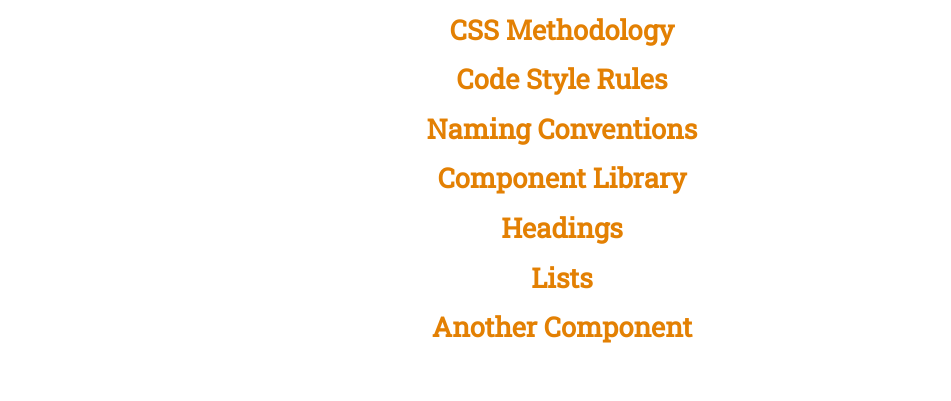
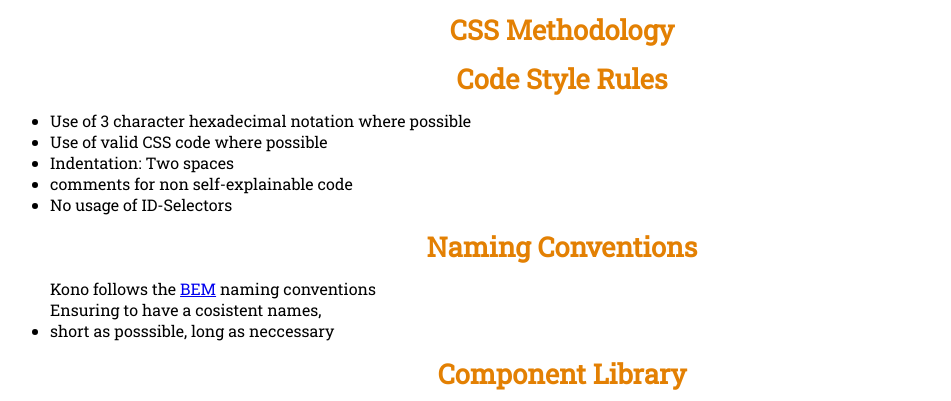
Before and after one commit to lukasseiwald/Styleguide, a website: page src/index.html in a window 1280 px wide. Shown: the part 1425-1826 px from the top of the page, without its empty margins (78-1029 px from the left). Drawn offline with Linux system fonts and the light colour scheme.

Commit message:
methodology started

```diff
--- a/src/index.html
+++ b/src/index.html
@@ -121,9 +121,39 @@
       <h1>CSS Methodology</h1>
       <section id="code-style-rules">
           <h1>Code Style Rules</h1>
+          <ul>
+            <li>
+              Use of 3 character hexadecimal notation where possible
+            </li>
+            <li>
+              Use of valid CSS code where possible
+            </li>
+            <li>
+              Indentation: Two spaces
+            </li>
+            <li>
+              comments for non self-explainable code
+            </li>
+            <li>
+              No usage of ID-Selectors
+            </li>
+          </ul>
+
+
       </section>
       <section id="naming-conventions">
           <h1>Naming Conventions</h1>
+          <p>
+            Kono follows the <a href="http://getbem.com/naming/">BEM</a> naming conventions <br/>
+            Ensuring to have a cosistent names,
+          </p>
+            <ul>
+
+              <li>
+                short as posssible, long as neccessary
+              </li>
+
+            </ul>
       </section>
   </section>
 
--- a/src/style.css
+++ b/src/style.css
@@ -186,7 +186,6 @@ footer ul li{
   margin-left: 70%;
   margin-top: 5em;
   margin-bottom: 10em;
-  cursor: pointer;
 }
 
 #MainButton{
@@ -194,6 +193,7 @@ footer ul li{
   width: 10em;
   z-index: 100;
   height: 10em;
+  cursor: pointer;
 }
 
 #Logo{
@@ -332,3 +332,8 @@ footer ul li{
   height: 13em;
   width: auto;
 }
+
+
+#naming-conventions p a{
+
+}
```
